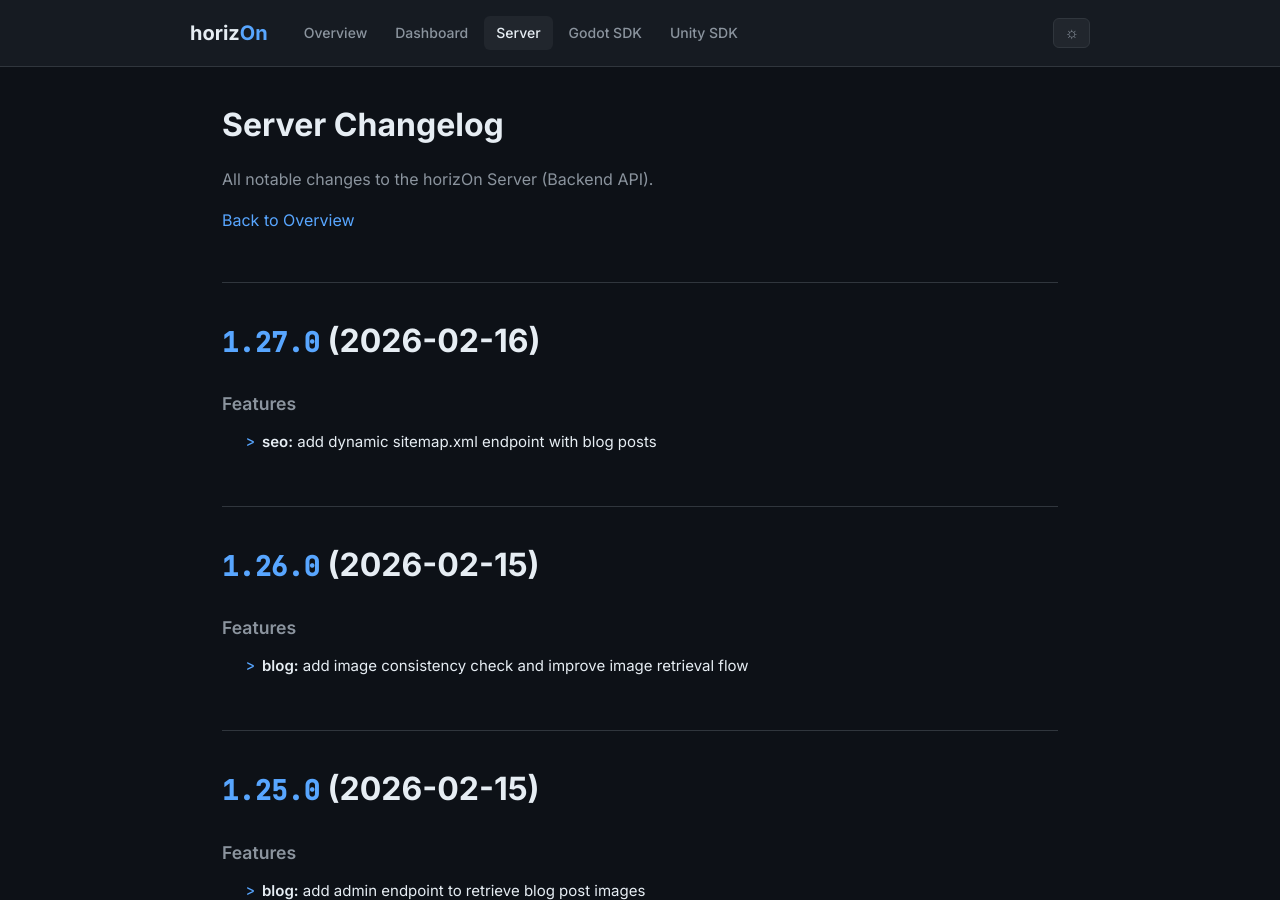
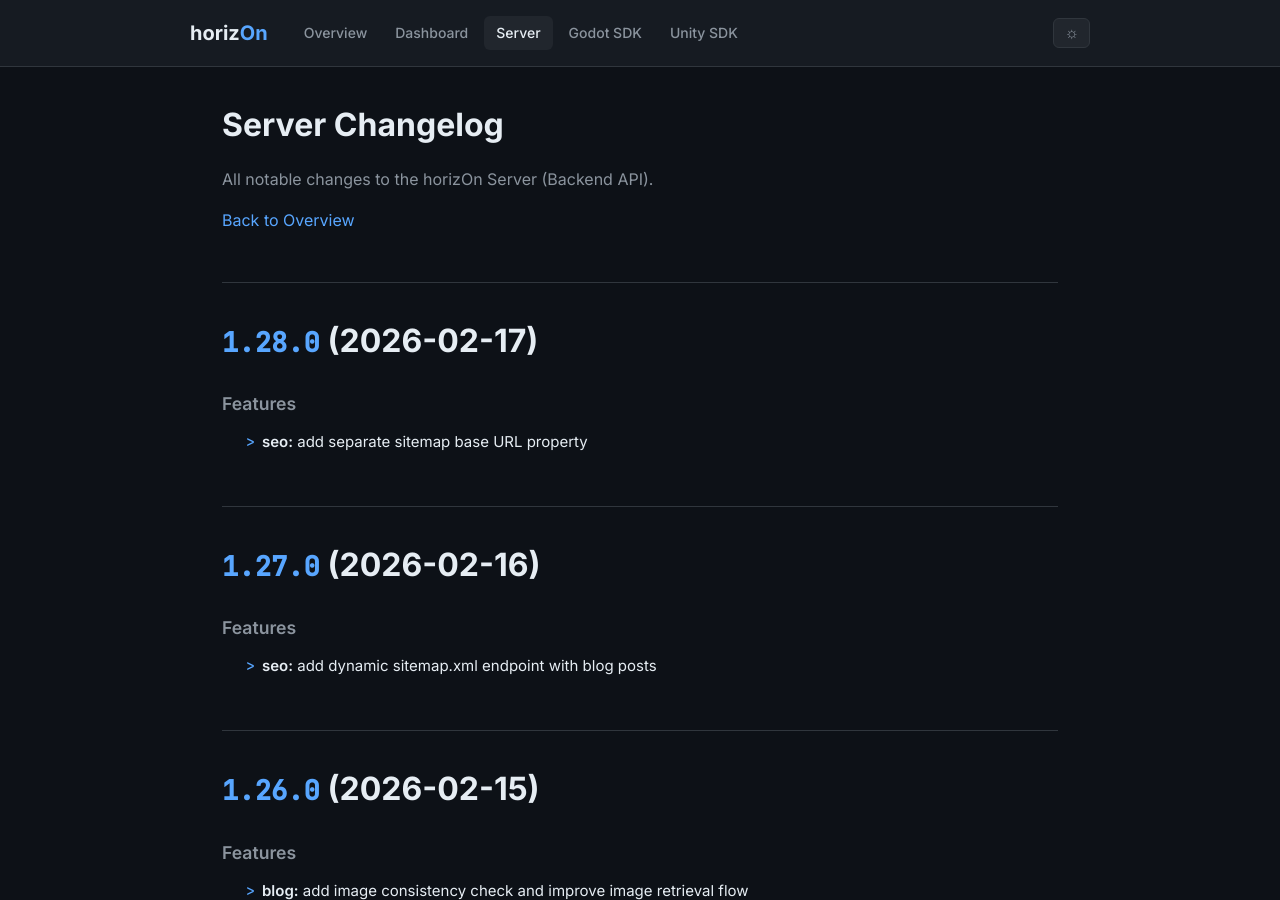
Before and after one commit to ProjectMakersDE/horizOn-Changelog, a Jekyll site: the page built from server-changelog.md, in a window 1280 px wide and 900 px high. Built offline with Jekyll 4.4.1, drawn with Linux system fonts in a browser that asks for light colours.

Commit message:
chore: sync changelogs [skip ci]

```diff
--- a/server-changelog.md
+++ b/server-changelog.md
@@ -8,6 +8,13 @@ title: Server Changelog
 All notable changes to the horizOn Server (Backend API).
 
 [Back to Overview](.)
+
+# [1.28.0](https://github.com/ProjectMakersDE/horizOn-Dashboard-Backend/compare/v1.27.0...v1.28.0) (2026-02-17)
+
+
+### Features
+
+* **seo:** add separate sitemap base URL property ([47dd0c6](https://github.com/ProjectMakersDE/horizOn-Dashboard-Backend/commit/47dd0c60f52ddf1513daae08ea554446a2ab4a8f))
 
 # [1.27.0](https://github.com/ProjectMakersDE/horizOn-Dashboard-Backend/compare/v1.26.0...v1.27.0) (2026-02-16)
 
```
Also changed, not shown: index.md (+1 -1 lines).
